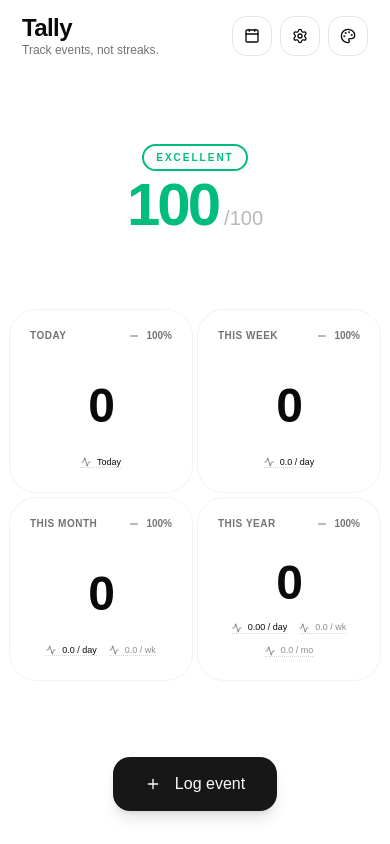
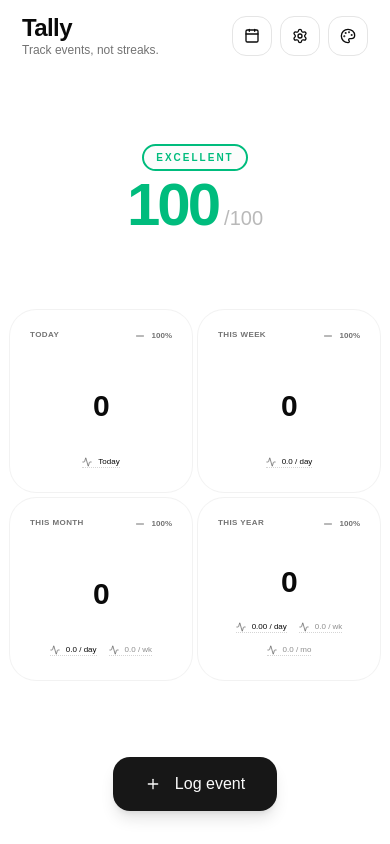
Before and after one commit to AI-Elbaz/tally, a React (Vite) app: page / in a window 390 px wide. Built offline with nearby package versions, Linux system fonts and the light colour scheme.

Commit message:
fix: better mobile responsiveness

```diff
--- a/src/components/ticker-card.tsx
+++ b/src/components/ticker-card.tsx
@@ -21,7 +21,7 @@
           {/* Top Section */}
           <div className="px-4 sm:px-5 py-3 sm:py-4 w-full">
             <div className="flex justify-between items-start w-full gap-2">
-              <p className="text-[10px] sm:text-sm font-bold text-muted-foreground uppercase tracking-wider leading-tight">
+              <p className="text-[8px] sm:text-sm font-bold text-muted-foreground uppercase tracking-wider leading-tight">
                 {label}
               </p>
 
@@ -36,7 +36,7 @@
 
                 <span
                   className={cn(
-                    "text-[10px] sm:text-sm font-semibold tabular-nums leading-none",
+                    "text-[8px] sm:text-sm font-semibold tabular-nums leading-none",
                     isFlat
                       ? "text-muted-foreground"
                       : isUp
@@ -51,13 +51,13 @@
 
           {/* Middle Section */}
           <div className="flex items-center justify-center px-4">
-            <p className="text-5xl sm:text-6xl font-bold tabular-nums tracking-tight text-foreground leading-none">
+            <p className="text-3xl sm:text-6xl font-bold tabular-nums tracking-tight text-foreground leading-none">
               {current}
             </p>
           </div>
 
           {/* Bottom Section */}
-          <div className="px-4 sm:px-5 pb-4 sm:pb-5 flex-wrap w-full flex justify-center items-center gap-3 text-[9px] sm:text-[10px] font-medium tabular-nums">
+          <div className="px-4 sm:px-5 pb-4 sm:pb-5 flex-wrap w-full flex justify-center items-center gap-3 text-[8px] sm:text-[10px] font-medium tabular-nums">
             {rates.map((rate, i) => (
               <Tooltip key={i}>
                 <TooltipTrigger asChild>
```
